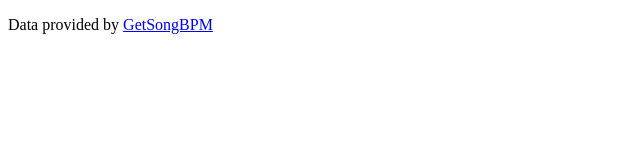
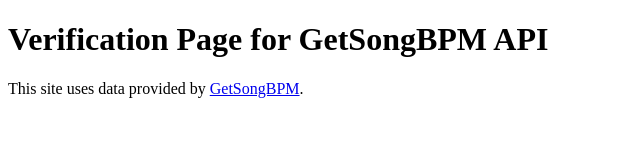
Before and after one commit to Banbeee/getsongbpm-link, a plain HTML site: page index.html in a window 1280 px wide. Shown: the whole page, without its empty margins (0-640 px from the left). Drawn offline with Linux system fonts and the light colour scheme.

Commit message:
Update index.html

```diff
--- a/index.html
+++ b/index.html
@@ -2,9 +2,13 @@
 <html lang="ja">
 <head>
   <meta charset="UTF-8">
-  <title>GetSongBPM Data Source</title>
+  <title>GetSongBPM Verification Page</title>
 </head>
 <body>
-  <p>Data provided by <a href="https://getsongbpm.com">GetSongBPM</a></p>
+  <h1>Verification Page for GetSongBPM API</h1>
+  <p>
+    This site uses data provided by
+    <a href="https://getsongbpm.com" target="_blank">GetSongBPM</a>.
+  </p>
 </body>
 </html>
```
